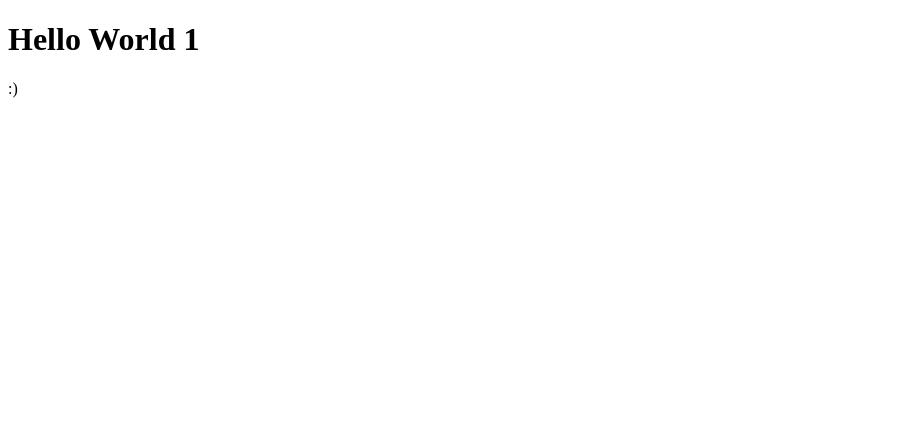
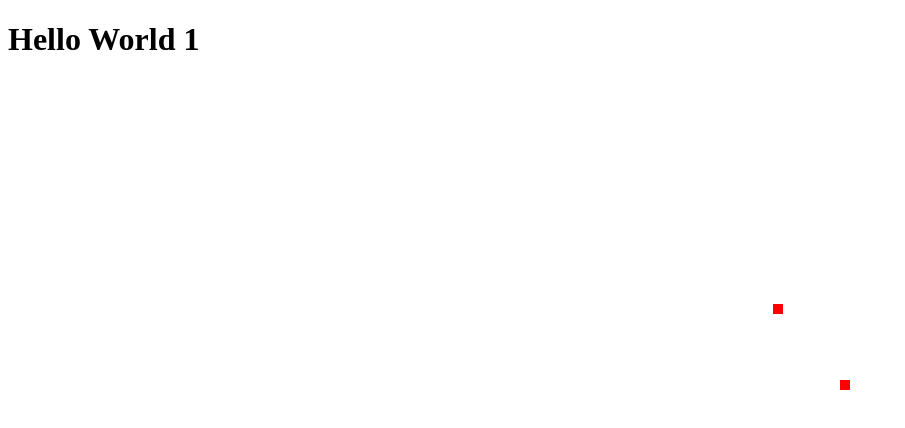
Before and after one commit to hex13/regato, a React app: page / in a window 1280 px wide. Shown: the top 428 px of the page, without its empty margins (0-905 px from the left). Built offline with nearby package versions, Linux system fonts and the light colour scheme.

Commit message:
Animation Hello World

```diff
--- a/src/components/App.tsx
+++ b/src/components/App.tsx
@@ -1,3 +1,5 @@
+import React from 'react';
+
 interface AppProps {
     build: number
     children: any
@@ -6,6 +8,7 @@ interface AppProps {
 export function App({ build, children }: AppProps) {
     return <div>
         <h1>Hello World { build } </h1>
+
         { children }
     </div>
 }
--- /dev/null
+++ b/src/components/Content.tsx
@@ -0,0 +1,30 @@
+import React from 'react';
+
+import { Transform } from './Transform';
+
+export function Content() {
+    const radius = 100;
+    const [angle, setAngle] = React.useState(0);
+    const [center, setCenter] = React.useState({x: 300, y: 300});
+    React.useEffect(() => {
+        const interval = setInterval(() => {
+            setAngle(angle => angle + 0.01);
+        }, 20);
+        return () => {
+            clearInterval(interval);
+        }
+    }, []);
+
+    React.useEffect(() => {
+        const interval = setInterval(() => {
+            setCenter(center => ({x: center.x + 2, y: center.y}));
+        }, 30);
+        return () => {
+            clearInterval(interval);
+        }
+    }, []);
+    return <>
+        <Transform transform={{position: {x: center.x + Math.cos(angle) * radius, y: center.y + Math.sin(angle) * radius}}}/>
+        <Transform transform={{position: center}}/>
+    </>
+}
--- /dev/null
+++ b/src/components/Transform.tsx
@@ -0,0 +1,9 @@
+interface TransformProps {
+    transform: any
+}
+
+export function Transform({ transform }: TransformProps) {
+    const { x, y } = transform.position;
+    return <div style={{width: 10, height: 10, background: 'red', position: 'absolute', transform: `translate(${~~x}px, ${~~y}px)`}}>
+    </div>
+}
--- a/src/index.tsx
+++ b/src/index.tsx
@@ -1,10 +1,12 @@
 import React from 'react';
 import * as ReactDOM from 'react-dom/client';
 import { App } from './components/App';
+import { Content } from './components/Content';
+
 
 const container = document.getElementById('app');
 
 const root = ReactDOM.createRoot(container);
 root.render(<App build={1}>
-    :)
+    <Content />
 </App>);
```
